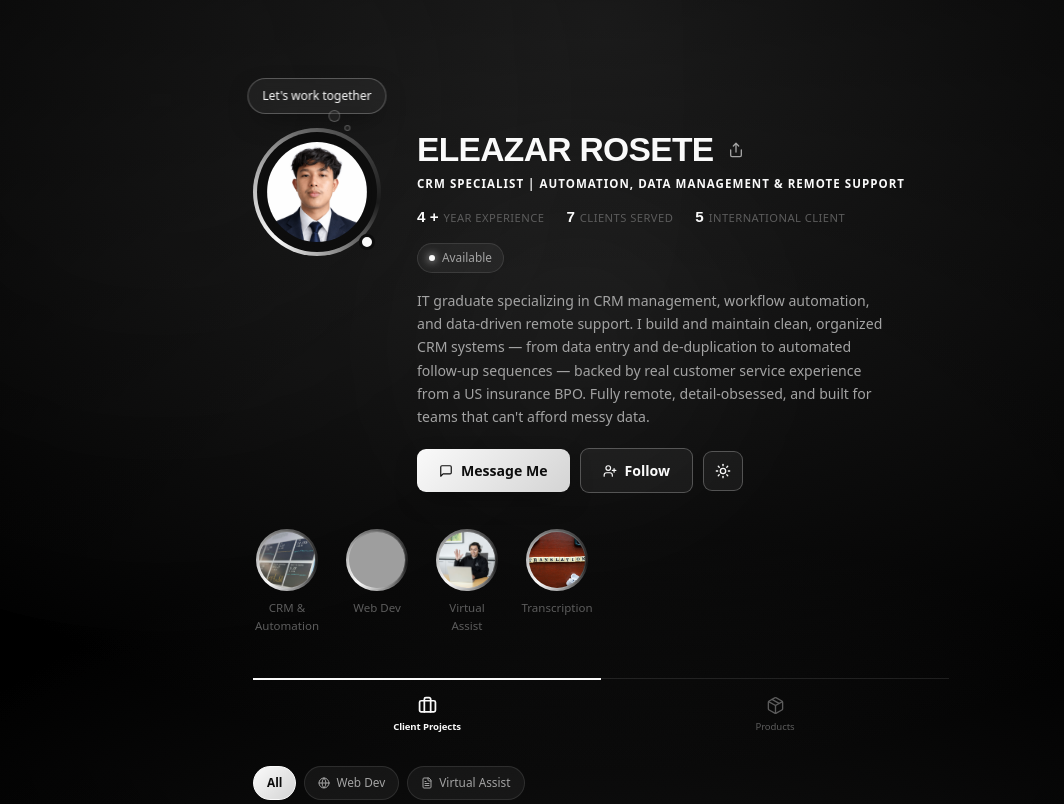
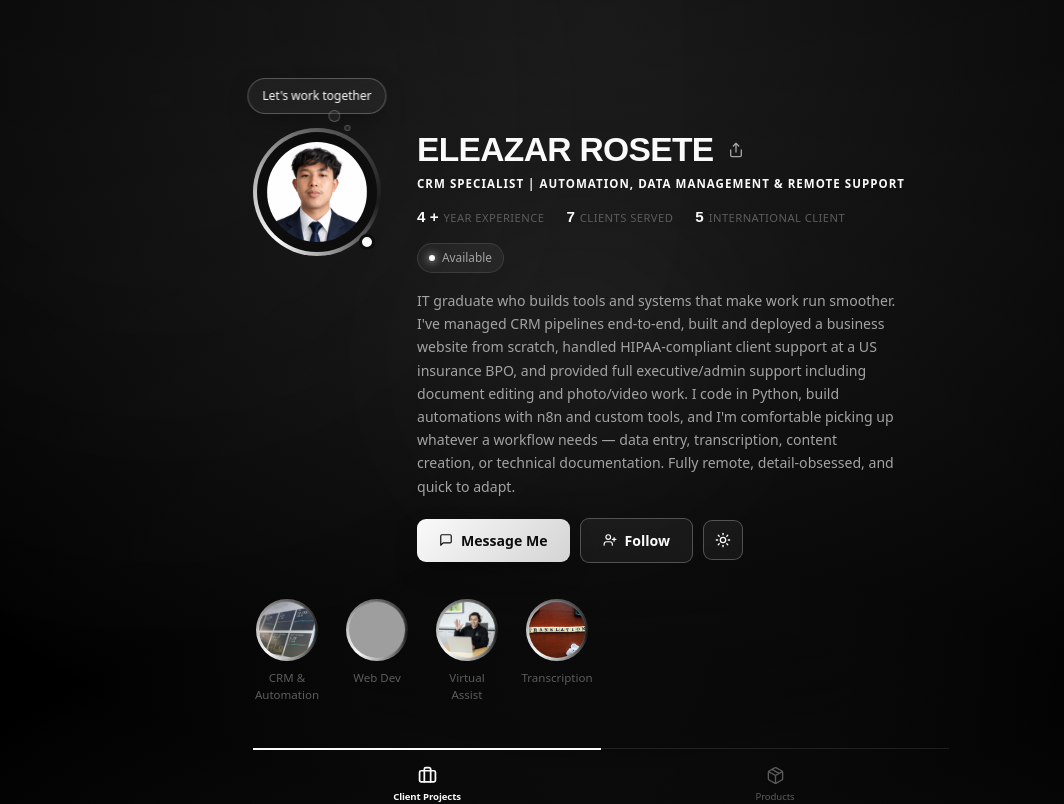
Before and after one commit to EleazarRosete/eleazar-rosete, a React (Vite) app: page / in a window 1280 px wide. Shown: the top 804 px of the page, without its empty margins (39-1103 px from the left). Built offline with nearby package versions, Linux system fonts and the light colour scheme; grey boxes are pictures that could not be loaded; a web font is replaced by a local one.

Commit message:
change the profile

```diff
--- a/src/data/profile.ts
+++ b/src/data/profile.ts
@@ -14,7 +14,7 @@ export const NOTE_TEXT = "Let's work together";
 export const AVAILABLE_TEXT = 'Available';
 export const HERO_ROLE = 'CRM Specialist | Automation, Data Management & Remote Support';
 export const HERO_TAGLINE =
-  "IT graduate specializing in CRM management, workflow automation, and data-driven remote support. I build and maintain clean, organized CRM systems — from data entry and de-duplication to automated follow-up sequences — backed by real customer service experience from a US insurance BPO. Fully remote, detail-obsessed, and built for teams that can't afford messy data.";
+  "IT graduate who builds tools and systems that make work run smoother. I've managed CRM pipelines end-to-end, built and deployed a business website from scratch, handled HIPAA-compliant client support at a US insurance BPO, and provided full executive/admin support including document editing and photo/video work. I code in Python, build automations with n8n and custom tools, and I'm comfortable picking up whatever a workflow needs — data entry, transcription, content creation, or technical documentation. Fully remote, detail-obsessed, and quick to adapt.";
 
 export interface HeroStat {
   num: string;
```
